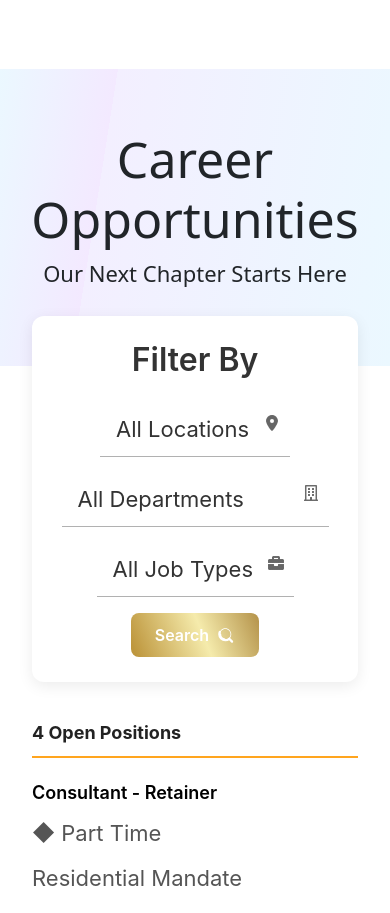
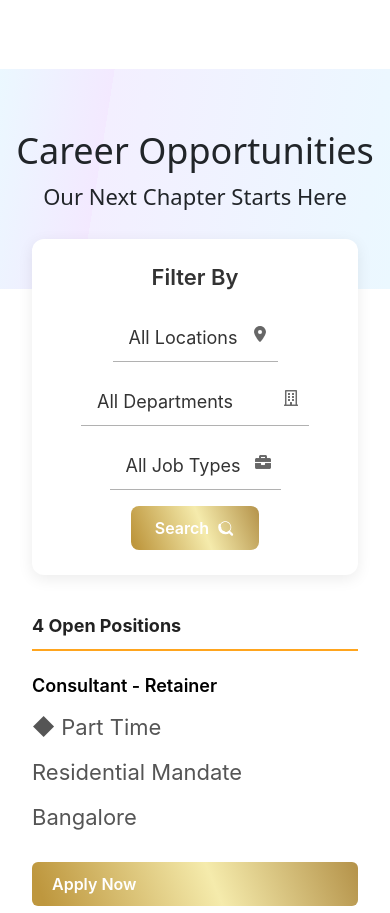
Before and after one commit to Akhilpatyal/propertylisting, a React (Vite) app: page /career in a window 390 px wide. Shown: the part 1480-2393 px from the top of the page. Built offline with nearby package versions, Linux system fonts and the light colour scheme.

Commit message:
change font size

```diff
--- a/src/App.css
+++ b/src/App.css
@@ -1188,12 +1188,14 @@ body {
     flex-direction: column!important;
   }
   .filter-title {
-    font-size: 32px!important;
+    font-size: 22px!important;
 }
 .filter-select select {
-  font-size: 22px!important;
-}
-
+  font-size: 18px!important;
+}
+.jobSection h1 {
+    font-size: 36px!important;
+}
 }
 
 /* animation */
--- a/src/pages/Career.jsx
+++ b/src/pages/Career.jsx
@@ -49,7 +49,7 @@ const Career = () => {
     });
   }, []);
   return (
-    <div>
+    <div style={{ overflowX: "hidden" }}>
       <div className="CareerBanner">
         <h1 className="text-drop__line split2">Career</h1>
         <p className="text-drop__line split2">
```
